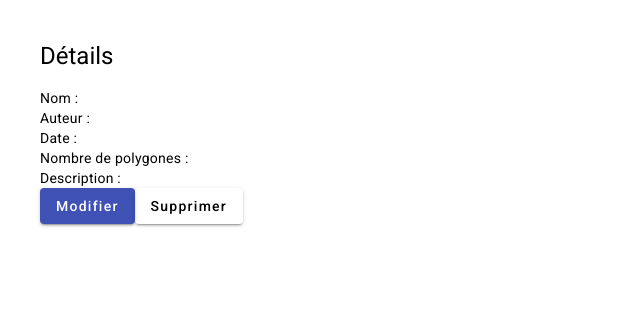
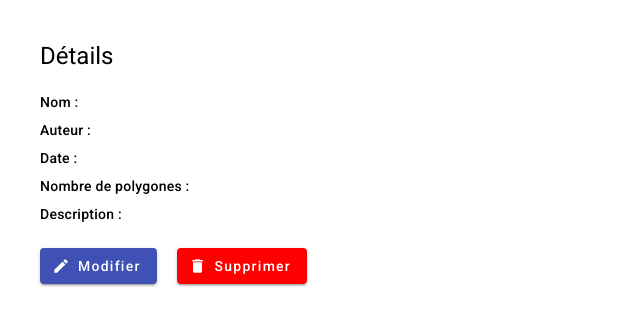
Before and after one commit to LouiseBalbi/testInovea, an Angular app: page /model/1 in a window 1280 px wide. Shown: the top 326 px of the page, without its empty margins (0-640 px from the left). Built offline with nearby package versions, Linux system fonts and the light colour scheme; no server answers.

Commit message:
update design

```diff
--- a/src/app/app.module.ts
+++ b/src/app/app.module.ts
@@ -1,4 +1,4 @@
-import { LOCALE_ID, NgModule } from '@angular/core';
+import { NgModule } from '@angular/core';
 import { BrowserModule } from '@angular/platform-browser';
 
 import { AppRoutingModule } from './app-routing.module';
@@ -14,6 +14,7 @@ import { UpdateModelComponent } from './components/update-model/update-model.com
 import { CreateModelComponent } from './components/create-model/create-model.component';
 import { FormsModule, ReactiveFormsModule } from '@angular/forms';
 import {MatSnackBarModule} from '@angular/material/snack-bar';
+import {MatIconModule} from '@angular/material/icon';
 
 
 @NgModule({
@@ -34,7 +35,8 @@ import {MatSnackBarModule} from '@angular/material/snack-bar';
     MatButtonModule,
     FormsModule,
     ReactiveFormsModule,
-    MatSnackBarModule
+    MatSnackBarModule,
+    MatIconModule
   ],
   providers: [],
   bootstrap: [AppComponent]
--- a/src/app/components/details-model/details-model.component.html
+++ b/src/app/components/details-model/details-model.component.html
@@ -1,12 +1,14 @@
 <h1>Détails</h1>
 <div class="container">
   <div class="image"><img *ngIf="currentModel.modelName" src="assets/images-models/{{currentModel.modelName}}.png" alt=""></div>
-  <div class="details"><span class="label">Nom : </span>{{currentModel.name}}</div>
-  <div class="details"><span class="label">Auteur : </span>{{currentModel.author}}</div>
-  <div class="details"><span class="label">Date : </span>{{currentModel.date | date:"EEEE dd MMMM yyyy"}}</div>
-  <div class="details"><span class="label">Nombre de polygones : </span>{{currentModel.polygons}}</div>
-  <div class="details"><span class="label">Description : </span>{{currentModel.description}}</div>
+  <div class="text">
+    <div class="details"><span class="label">Nom : </span>{{currentModel.name}}</div>
+    <div class="details"><span class="label">Auteur : </span>{{currentModel.author}}</div>
+    <div class="details"><span class="label">Date : </span>{{currentModel.date | date:"EEEE dd MMMM yyyy"}}</div>
+    <div class="details"><span class="label">Nombre de polygones : </span>{{currentModel.polygons}}</div>
+    <div class="details"><span class="label">Description : </span>{{currentModel.description}}</div>
+  </div>
 </div>
 
-<button mat-raised-button color="primary" [routerLink]="['/update-model', currentModel.id]">Modifier</button>
-<button mat-raised-button color="error" (click)="deleteModel(currentModel.id)">Supprimer</button>
+<button mat-raised-button color="primary" [routerLink]="['/update-model', currentModel.id]" class="modify"><mat-icon>edit</mat-icon>Modifier</button>
+<button mat-raised-button class="delete" (click)="deleteModel(currentModel.id)">	<mat-icon>delete</mat-icon>Supprimer</button>
--- a/src/app/components/details-model/details-model.component.scss
+++ b/src/app/components/details-model/details-model.component.scss
@@ -0,0 +1,20 @@
+.container {
+  margin-bottom: 20px;
+  line-height: 2;
+  display: flex;
+    align-items: center;
+  img {
+    margin-right: 30px;
+  }
+  .details .label {
+    font-weight: 500;
+  }
+}
+button.modify {
+  margin-right: 20px;
+}
+
+button.delete {
+  background-color: red;
+  color: white;
+}
--- a/src/app/components/list/list.component.html
+++ b/src/app/components/list/list.component.html
@@ -1,6 +1,6 @@
 <h1>Liste des modèles</h1>
 
-<button mat-raised-button routerLink="/create-model" color="primary">Ajouter un modèle</button>
+<button mat-raised-button routerLink="/create-model" color="primary">Ajouter un modèle 3D</button>
 
 <table id="customers">
   <tr>
--- a/src/app/components/update-model/update-model.component.html
+++ b/src/app/components/update-model/update-model.component.html
@@ -16,6 +16,6 @@
     <input matInput formControlName="description">
   </mat-form-field>
 
-  <button mat-raised-button color="primary" type="submit" [disabled]="!modelForm.valid">Primary</button>
+  <button mat-raised-button color="primary" type="submit" [disabled]="!modelForm.valid">Valider</button>
   <button mat-raised-button color="error" routerLink="/list">Annuler</button>
 </form>
--- a/src/app/services/global.service.ts
+++ b/src/app/services/global.service.ts
@@ -26,7 +26,8 @@ export class GlobalService {
       author: authorM,
       polygons: polygonsM,
       description: descriptionM,
-      date: new Date()
+      date: new Date(),
+      modelName: "picnic"
     }
     return this.http.post<any>(this.gameModelUrl, body);
   }
--- a/src/styles.scss
+++ b/src/styles.scss
@@ -7,3 +7,6 @@ form {
   display: flex;
   flex-direction: column;
 }
+button {
+  margin-bottom: 10px;
+}
```
